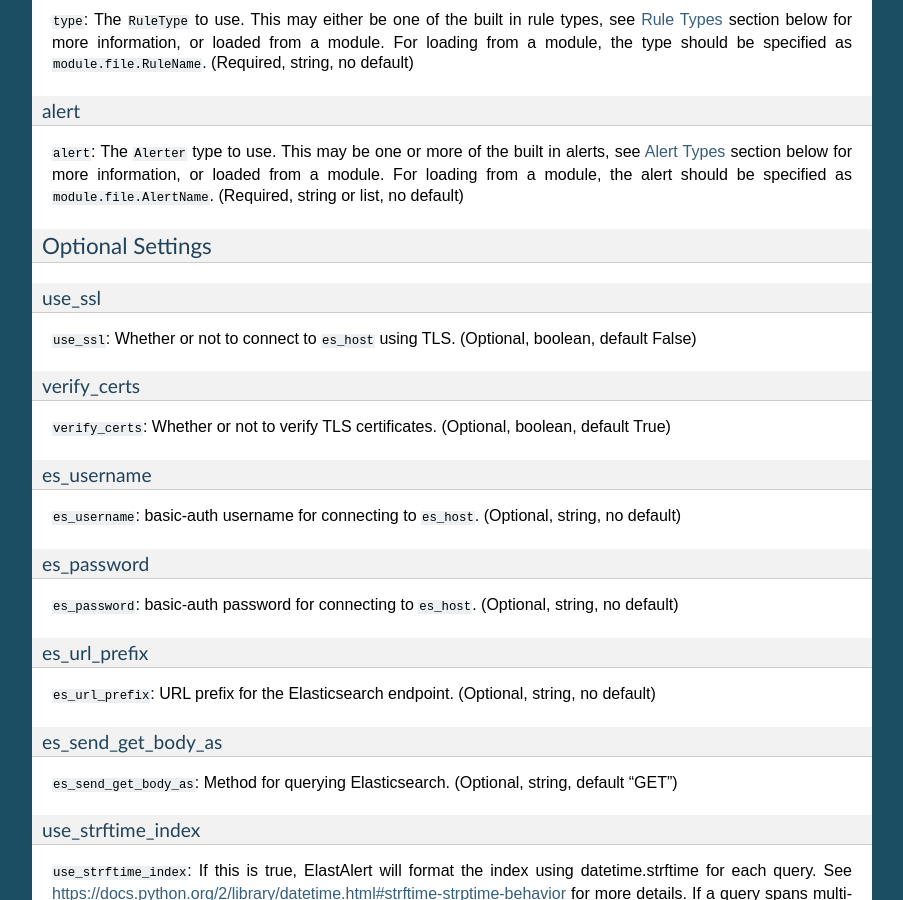
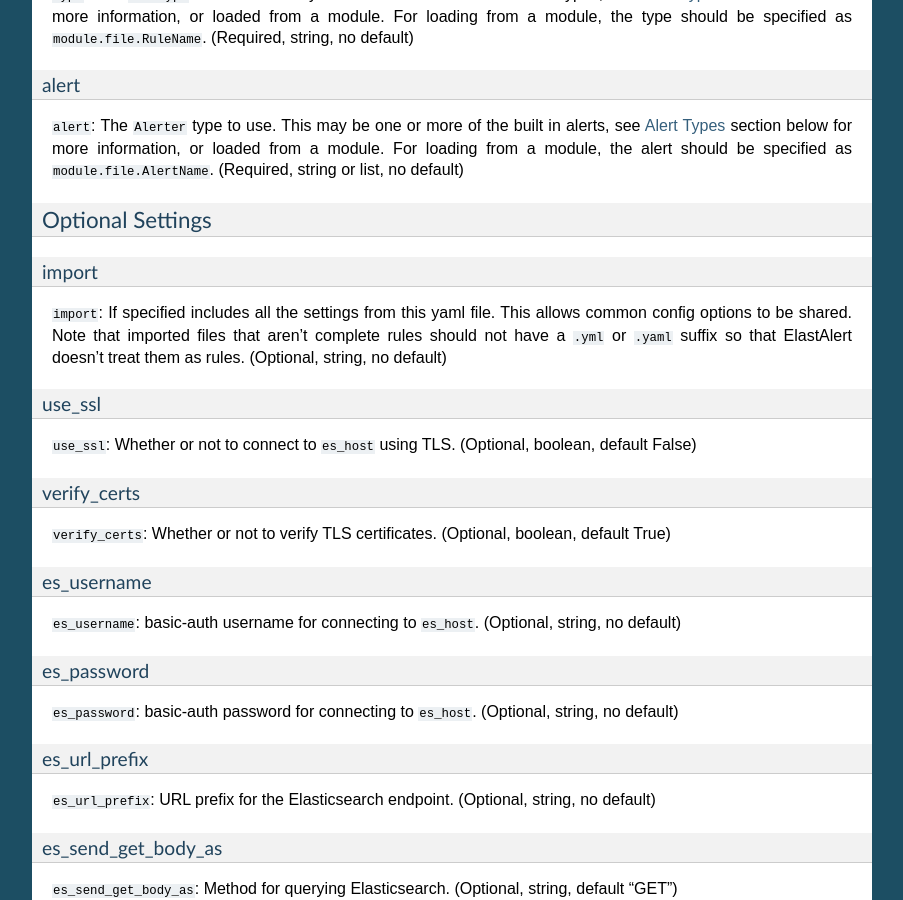
Before and after one commit to Yelp/elastalert, a Sphinx documentation site: the page built from docs/source/ruletypes.rst, in a window 1280 px wide and 900 px high, scrolled down 3498 px. Shown: the whole window, without its empty margins (198-1101 px from the left). Built offline with Sphinx 7.4.7, drawn with Linux system fonts in a browser that asks for light colours; pages that are not in the unit, such as notebooks, are missing from menus; some of the changed text lies outside the part shown.

Commit message:
Add some documentation

```diff
--- a/docs/source/ruletypes.rst
+++ b/docs/source/ruletypes.rst
@@ -83,6 +83,8 @@ Rule Configuration Cheat Sheet
 | ``owner`` (string, default empty string)                     |           |
 +--------------------------------------------------------------+           |
 | ``priority`` (int, default 2)                                |           |
++--------------------------------------------------------------+           |
+| ``import`` (string)                                          |           |
 |                                                              |           |
 | IGNORED IF ``use_count_query`` or ``use_terms_query`` is true|           |
 +--------------------------------------------------------------+           +
@@ -209,6 +207,12 @@ or loaded from a module. For loading from a module, the alert should be specifie
 
 Optional Settings
 ~~~~~~~~~~~~~~~~~
+
+import
+^^^^^^
+
+``import``: If specified includes all the settings from this yaml file. This allows common config options to be shared. Note that imported files that aren't
+complete rules should not have a ``.yml`` or ``.yaml`` suffix so that ElastAlert doesn't treat them as rules. (Optional, string, no default)
 
 use_ssl
 ^^^^^^^
```
Also changed, not shown: other parts of docs/source/ruletypes.rst (+0 -4 lines).
